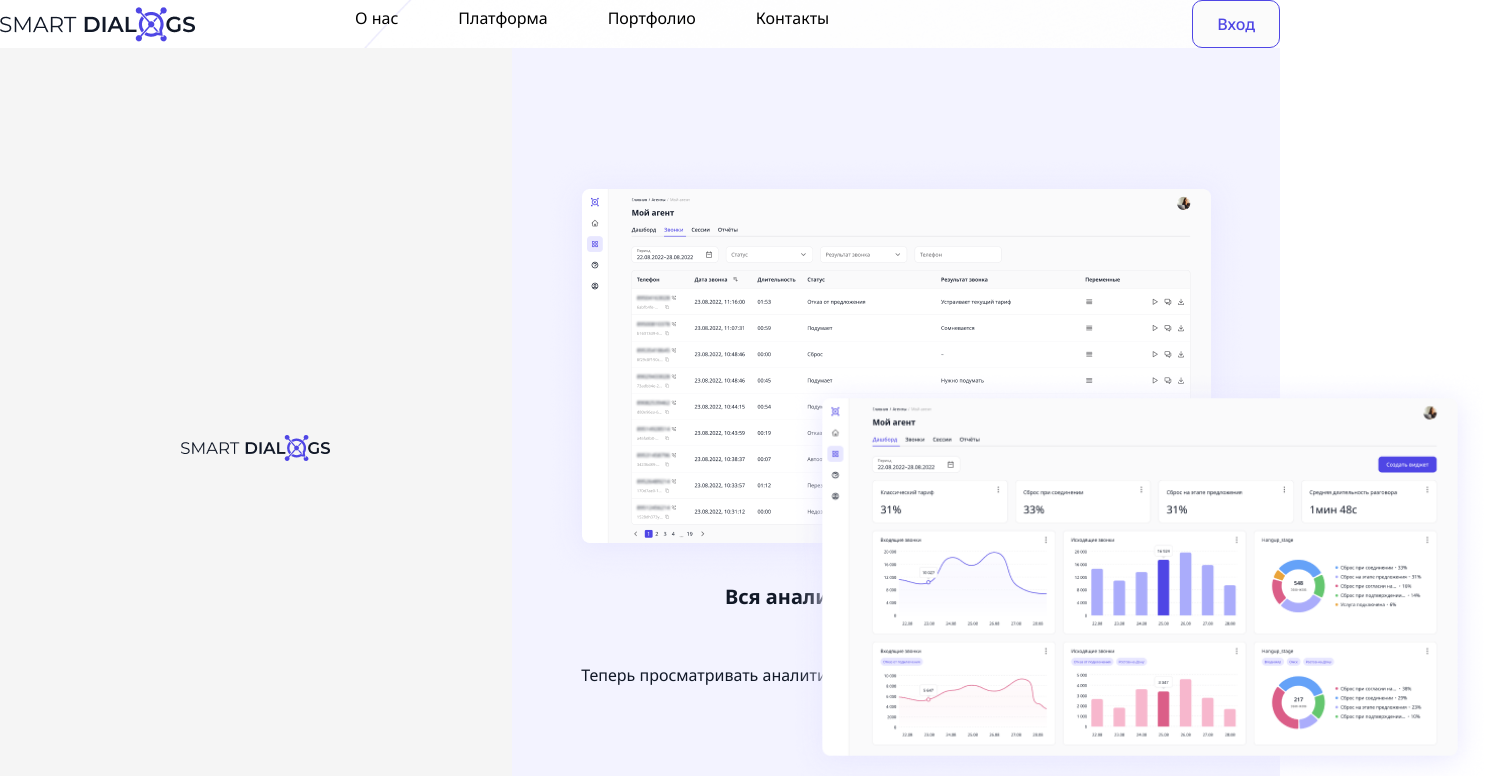
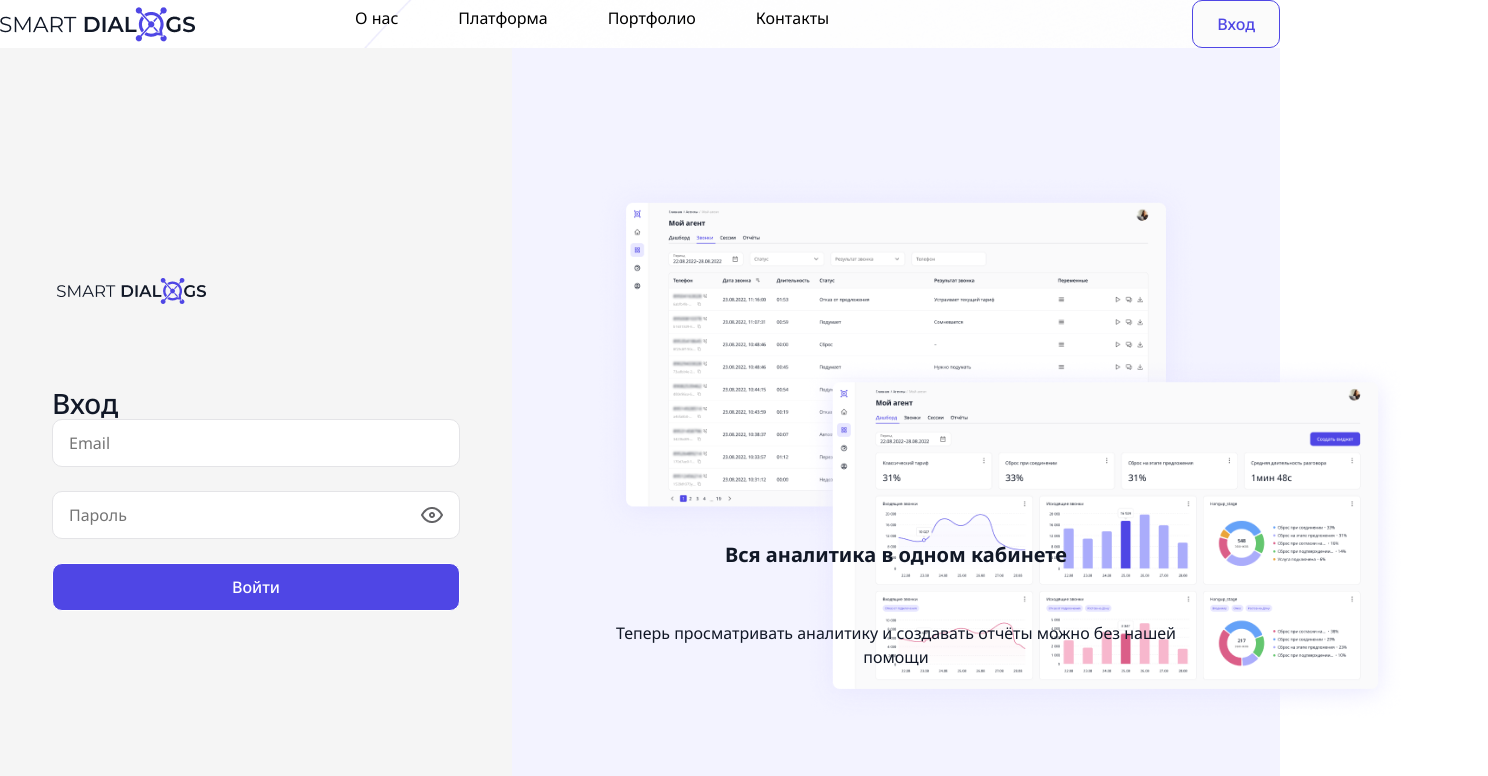
Before and after one commit to snorrien/single-page, a React (Create React App) app: page /enter in a window 1280 px wide. Shown: the top 776 px of the page, 1488 px wide, since content can reach past the window. Built offline with nearby package versions, Linux system fonts and the light colour scheme.

Commit message:
enter input labels

```diff
--- a/src/App.tsx
+++ b/src/App.tsx
@@ -2,10 +2,10 @@
 import Navbar from './components/Navbar/Navbar';
 import AboutUs from './components/AboutUs';
 import Platform from './components/Platform/Platform';
-import Enter from "./components/Enter/Enter";
 import styled from 'styled-components';
 import { Link } from 'react-router-dom';
 import { useState } from "react";
+import EnterPage from "./components/EnterPage/EnterPage";
 
 const AppWrapper = styled.div`
   width:100%;
@@ -13,6 +13,7 @@
   //padding:   20px   60px  0 60px  ;
   background-image: url("/imgs/group.png");
   background-size: cover;
+  user-select: none;
 `
 const MenuBlock = styled.div`
   justify-content: space-between;
@@ -61,7 +62,7 @@
       <Routes>
         <Route path="/" element={<AboutUs />} />
         <Route path="/platform" element={<Platform />} />
-        <Route path="/enter" element={<Enter />} />
+        <Route path="/enter" element={<EnterPage />} />
       </Routes>
     </AppWrapper >
   );
--- a/src/components/AboutUs.tsx
+++ b/src/components/AboutUs.tsx
@@ -1,5 +1,5 @@
 import styled from 'styled-components';
-import { Container, FlexContainer } from '../styles';
+import { Container, FlexContainer, BlueButton} from '../styles';
 
 const Title = styled.p`
 text-align: left;
@@ -16,13 +16,11 @@
 display: flex;
 padding: 50px 0px  50px 0px;
 `;
-
 const TopImage = styled.img`
 position: absolute;
 top: 40px;
 left: 40px;
 `;
-
 const Block = styled.div`
 justify-content: space-between;
 display: flex;
@@ -34,7 +32,6 @@
 padding:25px;
 margin: 15px;
 `;
-
 const ArticleTitle = styled.p`
 text-align: left;
 font-weight: 600;
@@ -48,18 +45,6 @@
 font-size: 16px;
 line-height: 22px;
 display: flex;
-`;
-
-const BlueButton = styled.button`
-background-color: #4F46E5;
-color: white;
-border: 1px solid;
-padding: 12px 24px;
-font-weight: 500;
-font-size: 16px;
-border-radius: 10px;
-cursor: pointer;
-transition: all 0.3s ease;
 `;
 
 const AboutUs = () => {
@@ -77,7 +62,9 @@
                         В звонках бот ведёт осмысленный диалог <br /> и совершенно неотличим от живог оператора. <br />
                         Автоматизируйте телефонные звонки с помощью ИИ.
                     </Text>
-                    <BlueButton>Оставить заявку</BlueButton>
+                    <BlueButton fontSize ="20px" maxWith ="291px">
+                        Оставить заявку
+                    </BlueButton>
                 </Container>
                 <Container>
                     <img src="/imgs/Rectangle.png" alt="голубой квадрат" />
--- a/src/components/Enter/Enter.tsx
+++ /dev/null
@@ -1,84 +0,0 @@
-import styled from 'styled-components';
-
-const EnterBlock = styled.div`
-  display: grid;
-  grid-template-columns: 0.8fr 1.2fr;
-  height: 100vh;
-`;
-const Column = styled.div`
-  display: flex;
-  flex-direction: column;
-  justify-content: center;
-  align-items: center;
-  background-color: ${props => props.color};
-  width: 100%;
-  height: 100vh;
-`;
-
-const Title = styled.p`
-color:rgba(17, 24, 39, 1);
-font-weight: 700;
-font-size: 20px;
-line-height: 32px;
-`;
-
-const Text = styled.p`
-color:rgba(17, 24, 39, 1);
-font-weight: 400;
-font-size: 16px;
-line-height: 24px;
-text-align: center;
-display: flex;
-padding: 50px 0px  50px 0px;
-`;
-
-const UnderImage = styled.img`
-  width: 100%;
-  height: 100%;
-  object-fit: cover;
-  height: auto;
-  max-width: 100%;
-`;
-
-const TopImage = styled.img`
-position: absolute;
-top: 50%;
-left:35%;
-max-width: 100%;
-  width: 100%;
-  height: 100%;
-  object-fit: cover;
-  z-index: 1;
-`;
-
-const ImgContainer = styled.div`
- justify-content: center;
- align-items: center;
- display: flex;
- position: relative;
- max-width: 100%;
- flex-direction: column;
-`;
-
-
-
-const Enter = () => {
-    return (
-        <EnterBlock>
-            <Column color='#F5F5F5'>
-                <img src="/imgs/smallLogo.png" alt="логотип" />
-            </Column>
-            <Column color='rgba(243, 243, 255, 1)'>
-                <ImgContainer>
-                    <UnderImage src="/imgs/Calls.png" alt="логотип" />
-                    <TopImage src="/imgs/Dashboard.png" alt="логотип" />
-                </ImgContainer>
-
-                <Title>Вся аналитика в одном кабинете</Title>
-                <Text>Теперь просматривать аналитику и создавать отчёты можно без нашей помощи</Text>
-            </Column>
-        </EnterBlock>
-    )
-}
-
-export default Enter;
--- /dev/null
+++ b/src/components/EnterPage/Enter.tsx
@@ -0,0 +1,124 @@
+import { useState } from "react";
+import styled from 'styled-components';
+import { BlueButton } from "../../styles";
+import { Title } from "../../styles";
+
+const Container = styled.form`
+  display: flex;
+  justify-content: left;
+  align-items: left;
+  flex-direction: column;
+  width: 100%;
+  max-width: 408px;
+`;
+
+const InputContainer = styled.form`
+  display: flex;
+  justify-content: center;
+  align-items: center;
+  flex-direction: column;
+  gap: 14px;
+  width: 100%;
+  max-width: 408px;
+`;
+
+const InputWrapper = styled.div`
+align-items: left;
+  justify-content: left;
+  width: 100%;
+  margin-bottom: 10px;
+  display: flex;
+  flex-direction: column;
+  position: relative;
+  max-width: 408px;
+`;
+
+const Input = styled.input`
+ background-color: rgba(255, 255, 255, 1);
+  border: 1px solid rgba(228, 228, 231, 1);
+  border-radius: 10px;
+  outline: none;
+  display: flex;
+  padding: 12px 16px;
+  width: 100%;
+  height: 48px;
+  max-width: 408px;
+  font-size: 16px;
+`;
+const EyeIcon = styled.img`
+ position: absolute;
+ right: 16px;
+ top: 50%;
+ transform: translateY(-50%);
+ cursor: pointer;
+`;
+
+const Img = styled.div`
+padding-bottom: 75px;
+
+`;
+
+const Enter = () => {
+    const [email, setEmail] = useState("");
+    const [password, setPassword] = useState("");
+    const [showPassword, setShowPassword] = useState(false);
+
+    const handleEmailChange = (event: React.ChangeEvent<HTMLInputElement>) => {
+        setEmail(event.target.value);
+    };
+
+    const handlePasswordChange = (event: React.ChangeEvent<HTMLInputElement>) => {
+        setPassword(event.target.value);
+    };
+
+    const toggleShowPassword = () => {
+        setShowPassword(!showPassword);
+    };
+
+    const handleSubmit = (event: React.FormEvent<HTMLFormElement>) => {
+        event.preventDefault();
+    };
+
+    return (
+        <Container>
+            <Container>
+                <Img>
+                <img src="/imgs/smallLogo.png" alt="логотип" />
+                </Img>
+
+            <Title fontWeight='500' fontSize='28px'>Вход</Title>
+            </Container>
+
+                <InputContainer onSubmit={handleSubmit}>
+                    <InputWrapper>
+                        <Input
+                            type="text"
+                            placeholder="Email"
+                            title="Email"
+                            value={email} onChange={handleEmailChange} />
+                    </InputWrapper>
+                    <InputWrapper>
+                        <Input
+                            type={showPassword ? "text" : "password"}
+                            placeholder="Пароль"
+                            title="password"
+                            value={password}
+                            onChange={handlePasswordChange}
+                        />
+                        <EyeIcon
+                            src="/imgs/eyeOn.png"
+                            alt={showPassword ? "Скрыть пароль" : "Показать пароль"}
+                            onClick={toggleShowPassword}
+                        />
+                    </InputWrapper>
+                    <InputWrapper>
+                        <BlueButton fontSize="16px" maxWith="408px">
+                            Войти
+                        </BlueButton>
+                    </InputWrapper>
+                </InputContainer>
+            </Container>
+            )
+}
+
+            export default Enter;
--- a/src/index.tsx
+++ b/src/index.tsx
@@ -10,6 +10,7 @@
     padding: 0;
     box-sizing: border-box;
     font-family: 'Noto Sans', sans-serif;
+
   }
 `
 const root = ReactDOM.createRoot(document.getElementById('root') as HTMLElement);
--- a/src/styles.ts
+++ b/src/styles.ts
@@ -12,3 +12,34 @@
 margin-top: 120px;
   align-items: center;
 `;
+
+interface BlueButton {
+  fontSize: string;
+  maxWith: string;
+}
+
+export const BlueButton = styled.button<BlueButton>`
+background-color: #4F46E5;
+color: white;
+border: 1px solid;
+padding: 12px 24px;
+font-weight: 500;
+font-size:  ${props => props.fontSize};
+border-radius: 10px;
+cursor: pointer;
+transition: all 0.3s ease;
+width: 100%;
+max-width: ${props => props.maxWith};;
+`;
+
+interface Title {
+  fontWeight: string;
+  fontSize: string;
+}
+export const Title = styled.p<Title>`
+color:rgba(17, 24, 39, 1);
+font-weight: ${props => props.fontWeight};
+font-size: ${props => props.fontSize};
+line-height: 32px;
+display: flex;
+`;
```
Also changed, not shown: public/imgs/eyeOn.png (added).
